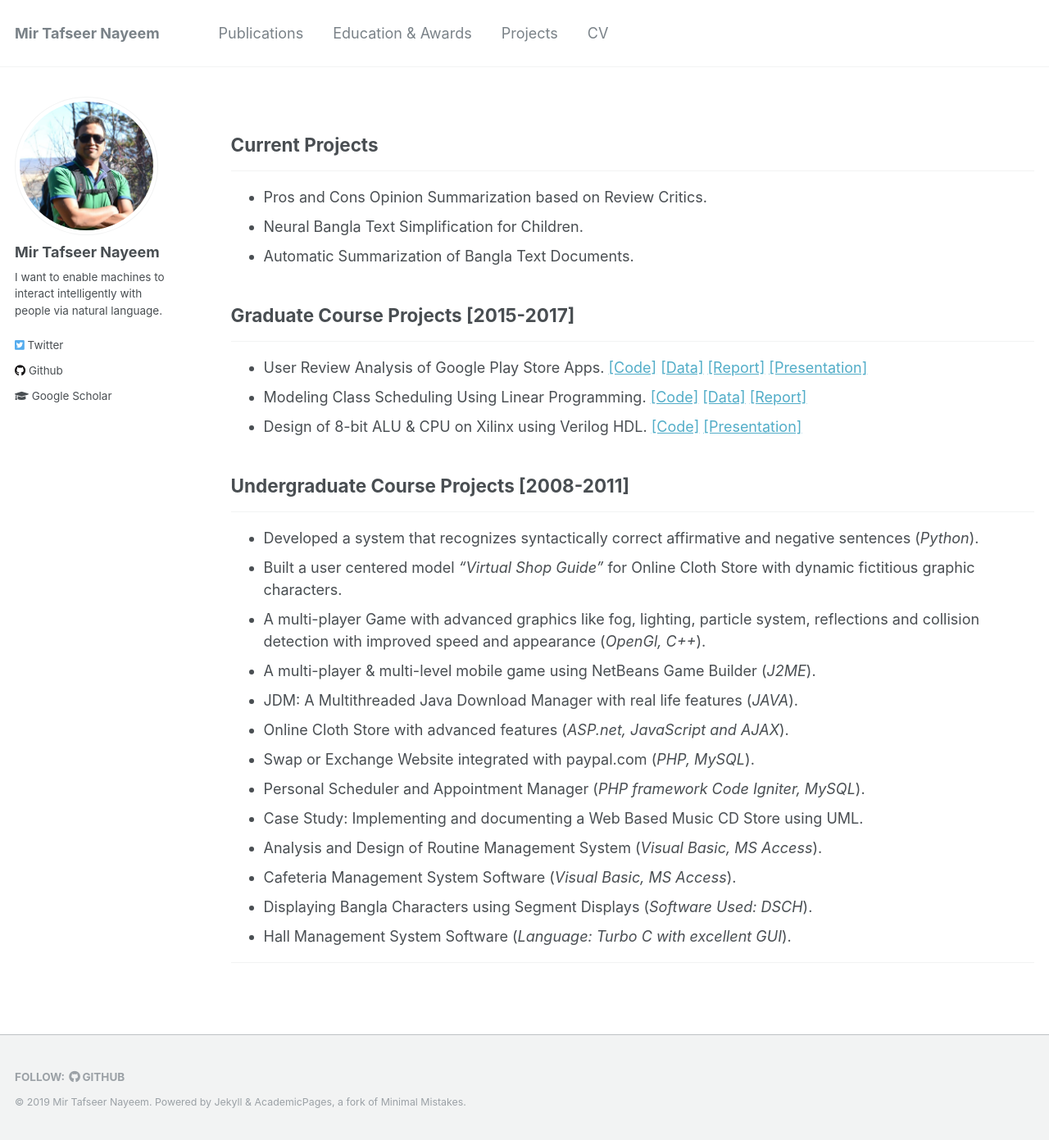
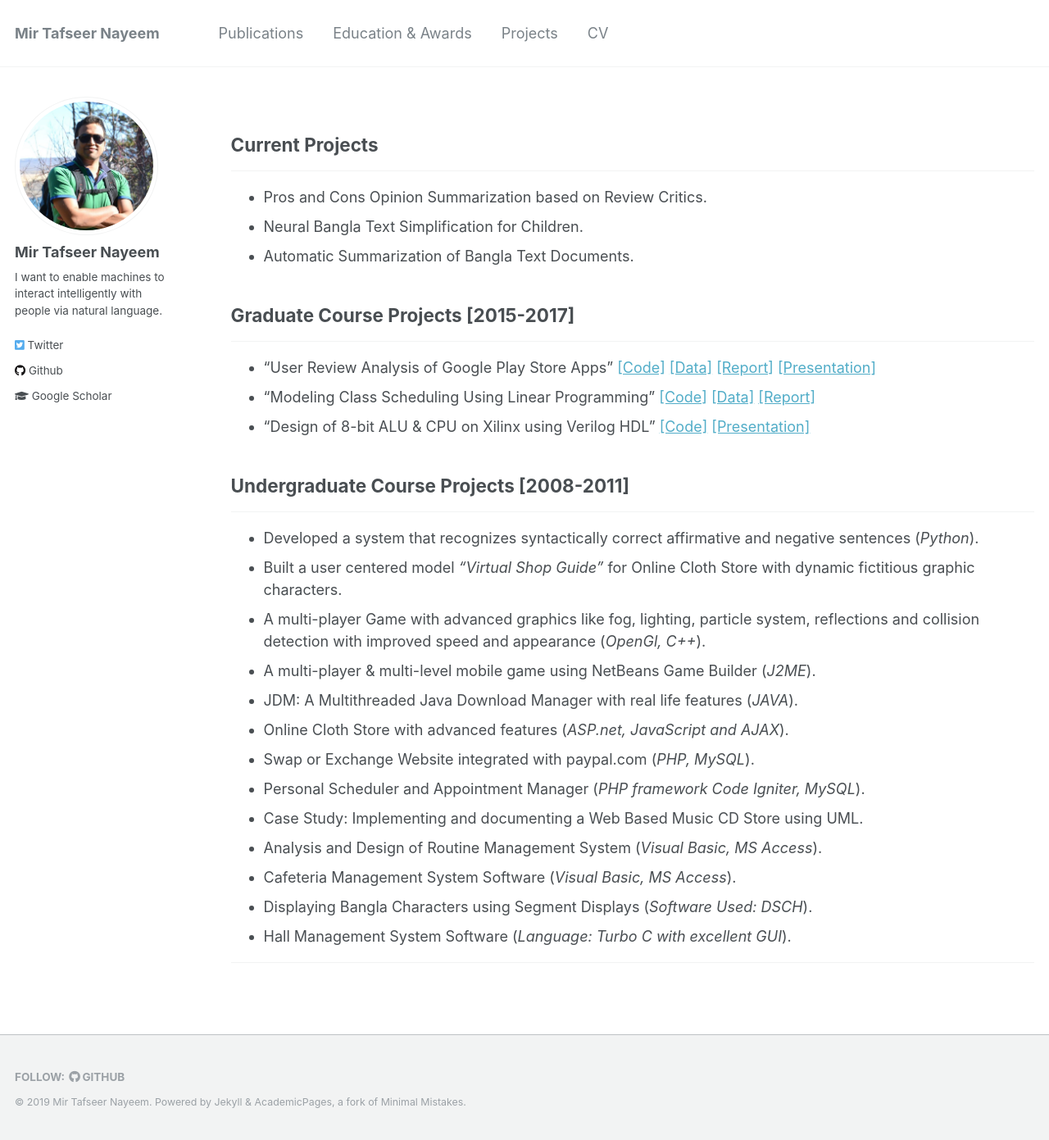
Before and after one commit to sujan-sarker/sujan-sarker.github.io, a Jekyll site: the page built from _pages/projects.md, in a window 1280 px wide and 1391 px high. Shown: the whole window at 82% size. Built offline with Jekyll 4.4.1, drawn with Linux system fonts in a browser that asks for light colours.

```diff
--- a/_pages/projects.md
+++ b/_pages/projects.md
@@ -14,9 +14,9 @@ author_profile: true
 
 ## Graduate Course Projects [2015-2017]
 ----------------
-* User Review Analysis of Google Play Store Apps. [[Code]](https://github.com/tafseer-nayeem/CPSC5310-Machine_Learning) [[Data]](https://github.com/tafseer-nayeem/AppReview-dataset) [[Report]](https://tafseer-nayeem.github.io/files/Machine_Learning_Project__Report.pdf) [[Presentation]](https://tafseer-nayeem.github.io/files/Machine_Learning_Project_Presentation.pdf)
-* Modeling Class Scheduling Using Linear Programming. [[Code]](https://github.com/tafseer-nayeem/CPSC5110-Computational_Optimization) [[Data]](https://tafseer-nayeem.github.io/files/Optimization_project_courseData.pdf) [[Report]](https://tafseer-nayeem.github.io/files/Optimization_Project__Report.pdf)
-* Design of 8-bit ALU & CPU on Xilinx using Verilog HDL. [[Code]](https://github.com/tafseer-nayeem/CPSC5210-VLSI_Design) [[Presentation]](https://tafseer-nayeem.github.io/files/VLSI_Design_Course_Presentation.pdf)
+* "User Review Analysis of Google Play Store Apps" [[Code]](https://github.com/tafseer-nayeem/CPSC5310-Machine_Learning) [[Data]](https://github.com/tafseer-nayeem/AppReview-dataset) [[Report]](https://tafseer-nayeem.github.io/files/Machine_Learning_Project__Report.pdf) [[Presentation]](https://tafseer-nayeem.github.io/files/Machine_Learning_Project_Presentation.pdf)
+* "Modeling Class Scheduling Using Linear Programming" [[Code]](https://github.com/tafseer-nayeem/CPSC5110-Computational_Optimization) [[Data]](https://tafseer-nayeem.github.io/files/Optimization_project_courseData.pdf) [[Report]](https://tafseer-nayeem.github.io/files/Optimization_Project__Report.pdf)
+* "Design of 8-bit ALU & CPU on Xilinx using Verilog HDL" [[Code]](https://github.com/tafseer-nayeem/CPSC5210-VLSI_Design) [[Presentation]](https://tafseer-nayeem.github.io/files/VLSI_Design_Course_Presentation.pdf)
 
 
 ## Undergraduate Course Projects [2008-2011]
```
